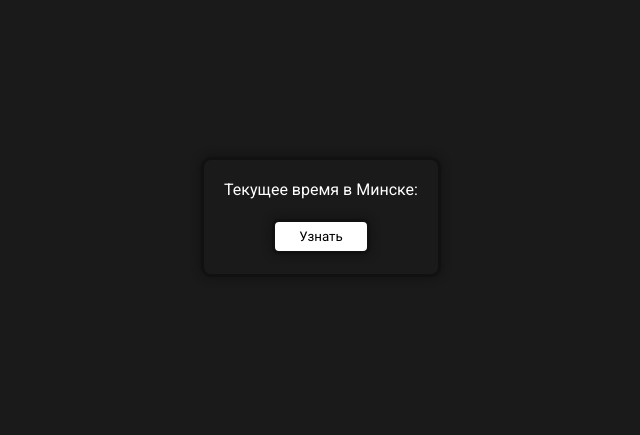
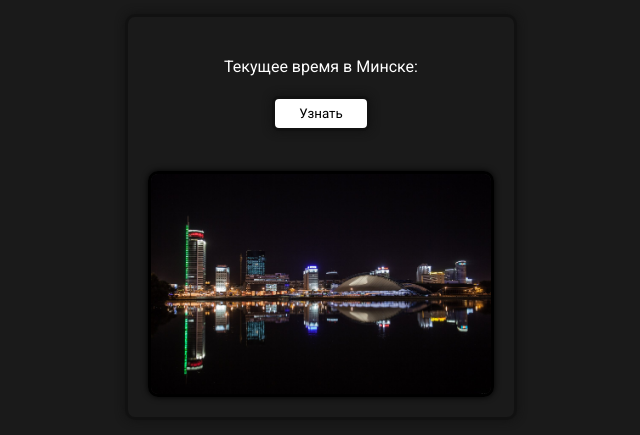
Before and after one commit to AndreyChiruk/first-react-project, a React app: page / in a window 1280 px wide. Shown: the part 183-618 px from the top of the page, without its empty margins (319-959 px from the left). Built offline with nearby package versions, Linux system fonts and the light colour scheme.

Commit message:
Add files via upload

```diff
--- a/public/index.html
+++ b/public/index.html
@@ -3,7 +3,7 @@
   <head>
     <meta charset="utf-8" />
     <meta name="viewport" content="width=device-width, initial-scale=1" />
-    <title>First Project</title>
+    <title>Project</title>
   </head>
   <body>
     <div id="container"></div>
--- a/src/components/App.js
+++ b/src/components/App.js
@@ -1,5 +1,6 @@
 import React from 'react';
-
+import Image from './Image';
+import fon from '../images/minsk.jpg';
 class AppClass extends React.Component{
     constructor(props){
         super(props)
@@ -12,6 +13,7 @@ class AppClass extends React.Component{
             <div className="block">
                 <p>Текущее время в Минске: {this.state.time}</p>
                 <button className="btn" onClick={this.titleClick}>Узнать</button>
+                <Image title={fon}/>
             </div>
         )
     }
--- /dev/null
+++ b/src/components/Image.js
@@ -0,0 +1,11 @@
+import React from 'react';
+
+class Image extends React.Component{
+    render(){
+        return(
+            <img className="image" src={this.props.title} alt=""/>
+        )
+    }
+}
+
+export default Image
--- a/src/css/style.css
+++ b/src/css/style.css
@@ -21,6 +21,9 @@ body{
     border-radius: 10px;
     box-shadow: 0px 0px 10px rgb(17, 17, 17);
 }
+p{
+    margin-top: 20px;
+}
 .btn{
     margin-top: 20px;
     padding: 7px 24px;
@@ -30,3 +33,12 @@ body{
     box-shadow: 0px 0px 10px rgb(17, 17, 17);
     cursor: pointer;
 }
+.image{
+    margin-top: 40px;
+    object-fit: cover;
+    width: 340px;
+    height: 220px;
+    border-radius: 10px;
+    border: 3px solid black;
+    box-shadow: 0 0 6px black;
+}
```
Also changed, not shown: src/images/minsk.jpg (added).
